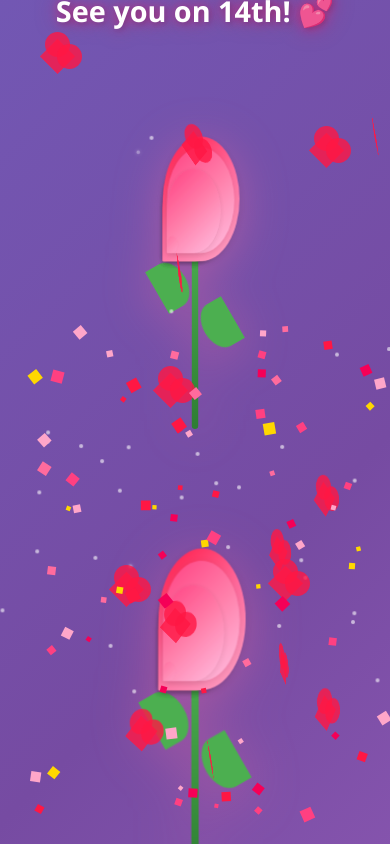
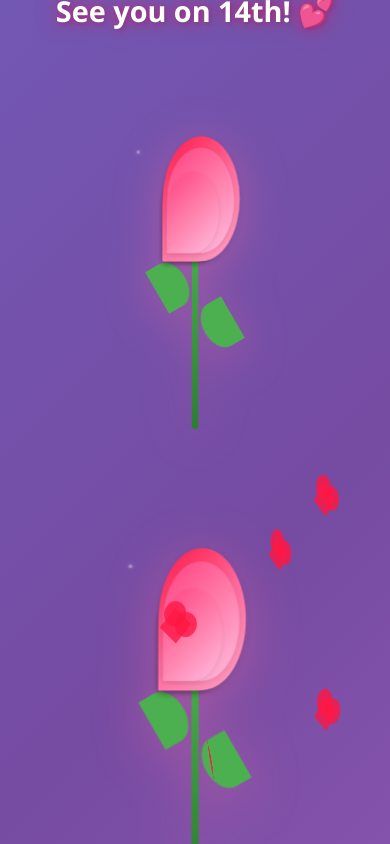
Before and after one commit to Muhavii/Valentines, a plain HTML site: page index.html in a window 390 px wide. Both pictures are taken after a click on the button "Yes! 💕". Shown: the top 844 px of the page. Drawn offline with Linux system fonts and the light colour scheme.

Commit message:
Optimize animations for mobile performance

```diff
--- a/script.js
+++ b/script.js
@@ -10,6 +10,9 @@ const particlesContainer = document.getElementById('particles');
 const hearts3dContainer = document.getElementById('hearts3d');
 const flowerGarden = document.getElementById('flowerGarden');
 const bgMusic = document.getElementById('bgMusic');
+
+// Detect mobile
+const isMobile = window.innerWidth <= 768 || /Android|webOS|iPhone|iPad|iPod|BlackBerry|IEMobile|Opera Mini/i.test(navigator.userAgent);
 
 // Initialize canvases
 confettiCanvas.width = window.innerWidth;
@@ -76,10 +79,11 @@ class Confetti {
     constructor() {
         this.particles = [];
         this.colors = ['#ff6b9d', '#ffa6c9', '#ff1744', '#f50057', '#ffd700', '#ff4081'];
+        this.count = isMobile ? 50 : 150; // Reduce on mobile
     }
 
     create() {
-        for (let i = 0; i < 150; i++) {
+        for (let i = 0; i < this.count; i++) {
             this.particles.push({
                 x: Math.random() * confettiCanvas.width,
                 y: -20,
@@ -93,7 +97,9 @@ class Confetti {
         }
     }
 
-    animate() {
+    animate(frameCount = 0) {
+        if (frameCount % 2 !== 0 && isMobile) return; // Skip frames on mobile
+
         confettiCtx.clearRect(0, 0, confettiCanvas.width, confettiCanvas.height);
 
         this.particles.forEach((p, index) => {
@@ -114,7 +120,7 @@ class Confetti {
         });
 
         if (this.particles.length > 0) {
-            requestAnimationFrame(() => this.animate());
+            requestAnimationFrame(() => this.animate(frameCount + 1));
         }
     }
 }
@@ -124,10 +130,12 @@ class Fireworks {
     constructor() {
         this.fireworks = [];
         this.particles = [];
+        this.fireworkCount = isMobile ? 2 : 5; // Fewer on mobile
+        this.particlePerFirework = isMobile ? 25 : 50; // Fewer particles
     }
 
     create() {
-        for (let i = 0; i < 5; i++) {
+        for (let i = 0; i < this.fireworkCount; i++) {
             setTimeout(() => {
                 this.addFirework();
             }, i * 400);
@@ -140,8 +148,8 @@ class Fireworks {
         const colors = ['#ff6b9d', '#ffa6c9', '#ff1744', '#ffd700', '#ff4081', '#fff'];
         const color = colors[Math.floor(Math.random() * colors.length)];
 
-        for (let i = 0; i < 50; i++) {
-            const angle = (Math.PI * 2 * i) / 50;
+        for (let i = 0; i < this.particlePerFirework; i++) {
+            const angle = (Math.PI * 2 * i) / this.particlePerFirework;
             const speed = Math.random() * 4 + 2;
             this.particles.push({
                 x: x,
@@ -155,7 +163,9 @@ class Fireworks {
         }
     }
 
-    animate() {
+    animate(frameCount = 0) {
+        if (frameCount % 2 !== 0 && isMobile) return; // Skip frames on mobile
+
         fireworksCtx.fillStyle = 'rgba(0, 0, 0, 0.1)';
         fireworksCtx.fillRect(0, 0, fireworksCanvas.width, fireworksCanvas.height);
 
@@ -177,7 +187,7 @@ class Fireworks {
         });
 
         if (this.particles.length > 0) {
-            requestAnimationFrame(() => this.animate());
+            requestAnimationFrame(() => this.animate(frameCount + 1));
         } else {
             fireworksCtx.clearRect(0, 0, fireworksCanvas.width, fireworksCanvas.height);
         }
@@ -238,8 +248,9 @@ function moveNoButton() {
     noBtn.style.top = randomY + 'px';
 }
 
-// Sparkle cursor trail
+// Sparkle cursor trail - disable on mobile
 let lastSparkleTime = 0;
+if (!isMobile) {
     document.addEventListener('mousemove', (e) => {
         const now = Date.now();
         if (now - lastSparkleTime > 50) {
@@ -247,6 +258,7 @@ document.addEventListener('mousemove', (e) => {
             lastSparkleTime = now;
         }
     });
+}
 
 function createSparkle(x, y) {
     const sparkle = document.createElement('div');
@@ -258,8 +270,10 @@ function createSparkle(x, y) {
     setTimeout(() => sparkle.remove(), 800);
 }
 
-// Ambient particles
+// Ambient particles - disable on mobile for better performance
 function createAmbientParticles() {
+    if (isMobile) return; // Skip on mobile
+
     for (let i = 0; i < 30; i++) {
         const particle = document.createElement('div');
         particle.className = 'particle';
@@ -273,7 +287,8 @@ function createAmbientParticles() {
 
 // 3D floating hearts
 function createFloating3DHearts() {
-    for (let i = 0; i < 15; i++) {
+    const heartCount = isMobile ? 5 : 15; // Fewer on mobile
+    for (let i = 0; i < heartCount; i++) {
         setTimeout(() => {
             const heart = document.createElement('div');
             heart.className = 'heart-3d';
--- a/styles.css
+++ b/styles.css
@@ -571,6 +571,8 @@ body.shake {
     height: 100%;
     pointer-events: none;
     z-index: 1000;
+    will-change: contents;
+    image-rendering: pixelated;
 }
 
 #fireworksCanvas {
@@ -637,6 +639,7 @@ body.shake {
     height: 40px;
     animation: float3DHeart 6s ease-in-out infinite;
     transform-style: preserve-3d;
+    will-change: transform;
 }
 
 .heart-3d::before,
@@ -667,7 +670,15 @@ body.shake {
     transform: rotate(45deg);
 }
 
-/* Animations */
+/* GPU acceleration for animations */
+.flower,
+.message,
+.container,
+.btn {
+    will-change: auto;
+    transform: translateZ(0);
+    backface-visibility: hidden;
+}
 @keyframes gradientShift {
     0%, 100% { background-position: 0% 50%; }
     50% { background-position: 100% 50%; }
@@ -742,6 +753,26 @@ body.shake {
 }
 
 @media (max-width: 768px) {
+    /* Reduce animation complexity on mobile */
+    .float3DHeart {
+        animation-duration: 8s !important;
+    }
+
+    .particle {
+        display: none !important;
+    }
+
+    .sparkle-trail {
+        display: none !important;
+    }
+
+    .heart-3d {
+        will-change: auto;
+    }
+
+    #confettiCanvas, #fireworksCanvas {
+        will-change: auto;
+    }
     .title {
         font-size: 1.8rem;
     }
```
Lines whose indentation alone changed are shown as unchanged.
